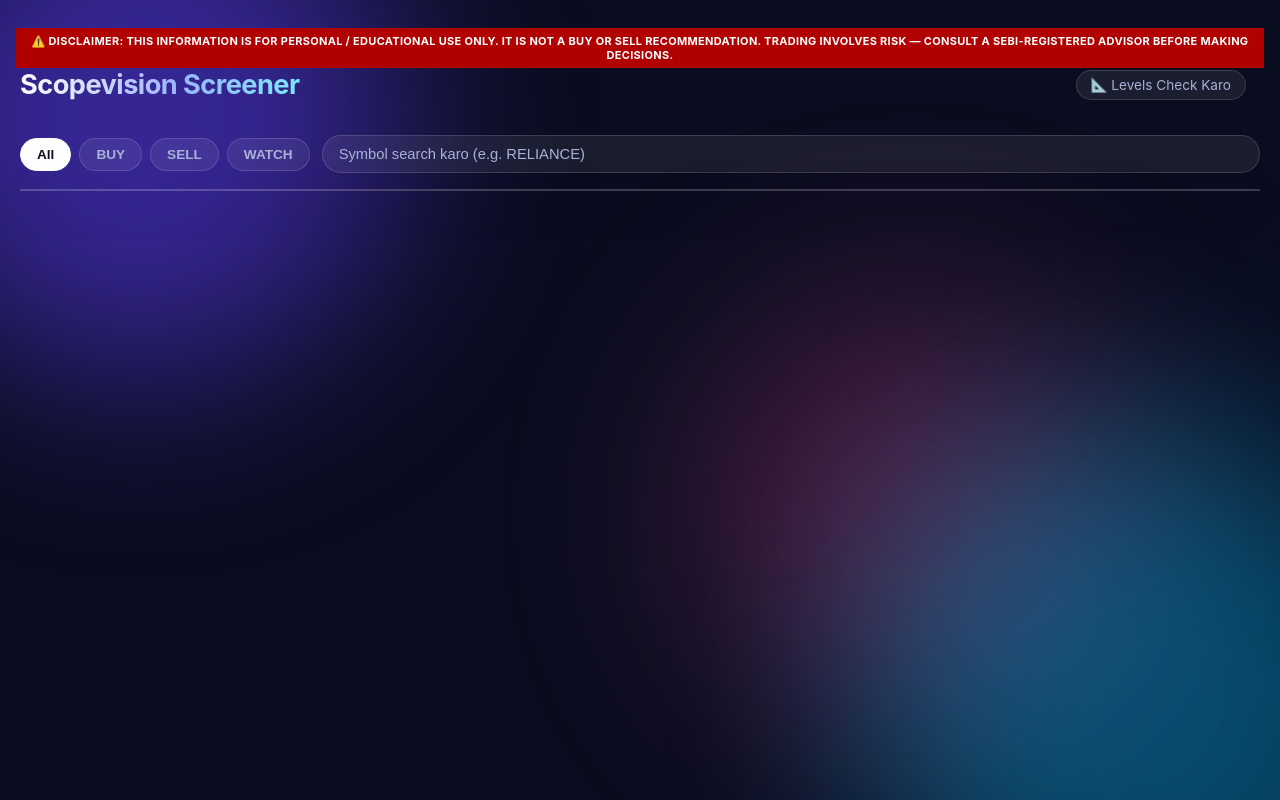
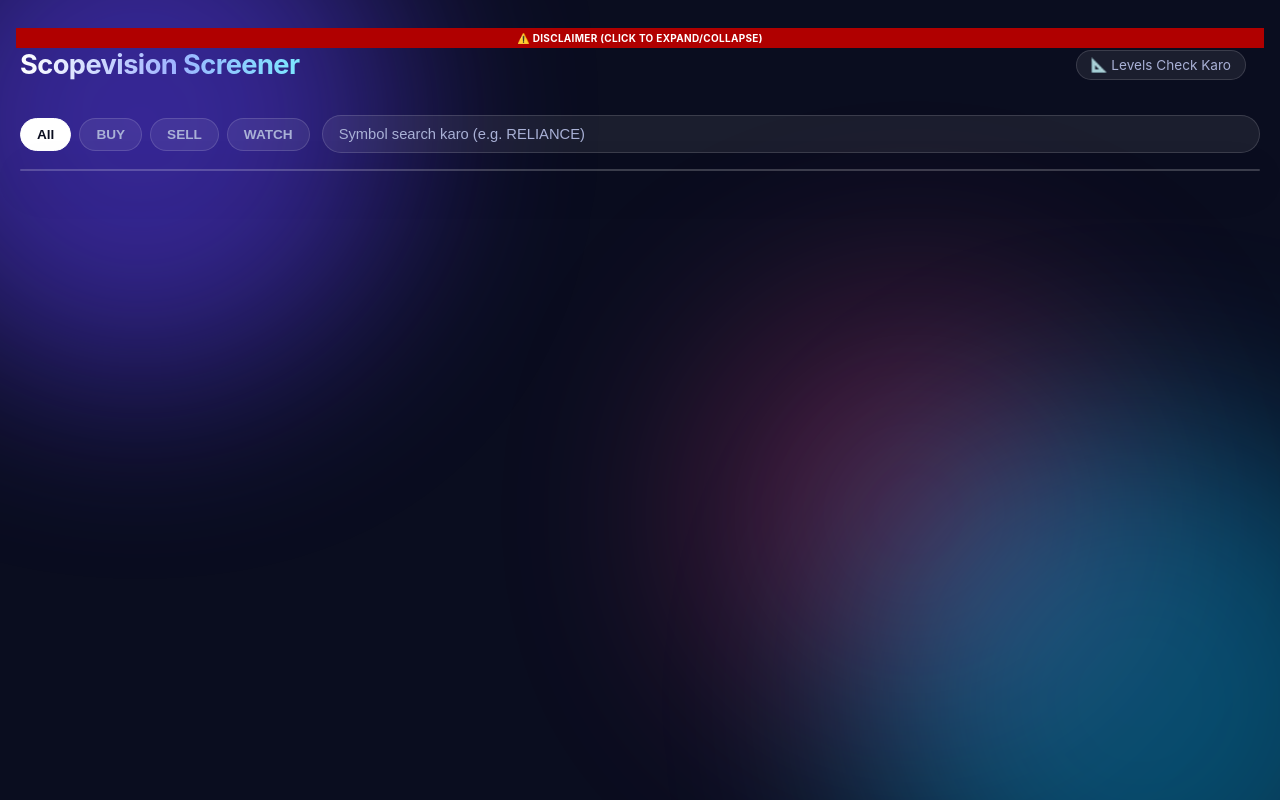
Before and after one commit to heamantverse/frvp-screener, a plain HTML site: page templates/index.html in a window 1280 px wide. Drawn offline with Linux system fonts and the light colour scheme.

Commit message:
Add disclaimer banner to site

```diff
--- a/templates/index.html
+++ b/templates/index.html
@@ -157,8 +157,11 @@
 </style>
 </head>
 <body>
-<div style="position:sticky; top:0; z-index:9999; background:#b00000; color:#ffffff; text-align:center; padding:6px 10px; font-weight:bold; text-transform:uppercase; font-size:11px; letter-spacing:0.3px;">
-  ⚠️ Disclaimer: This information is for personal / educational use only. It is NOT a buy or sell recommendation. Trading involves risk — consult a SEBI-registered advisor before making decisions.
+<div id="disclaimer-bar" onclick="var d=document.getElementById('disclaimer-text'); d.style.display=(d.style.display==='block')?'none':'block';" style="position:sticky; top:0; z-index:9999; background:#b00000; color:#ffffff; text-align:center; padding:4px 10px; font-weight:bold; text-transform:uppercase; font-size:10px; letter-spacing:0.3px; cursor:pointer;">
+  ⚠️ Disclaimer (click to expand/collapse)
+</div>
+<div id="disclaimer-text" style="display:none; background:#fff3f3; color:#b00000; text-align:center; padding:8px 14px; font-size:11px; border-bottom:1px solid #b00000;">
+  This information is for personal / educational use only. It is NOT a buy or sell recommendation. Trading involves risk — consult a SEBI-registered advisor before making decisions.
 </div>
 
 <div class="blob"></div>
```
Also changed, not shown: templates/fib.html (+5 -2 lines).
